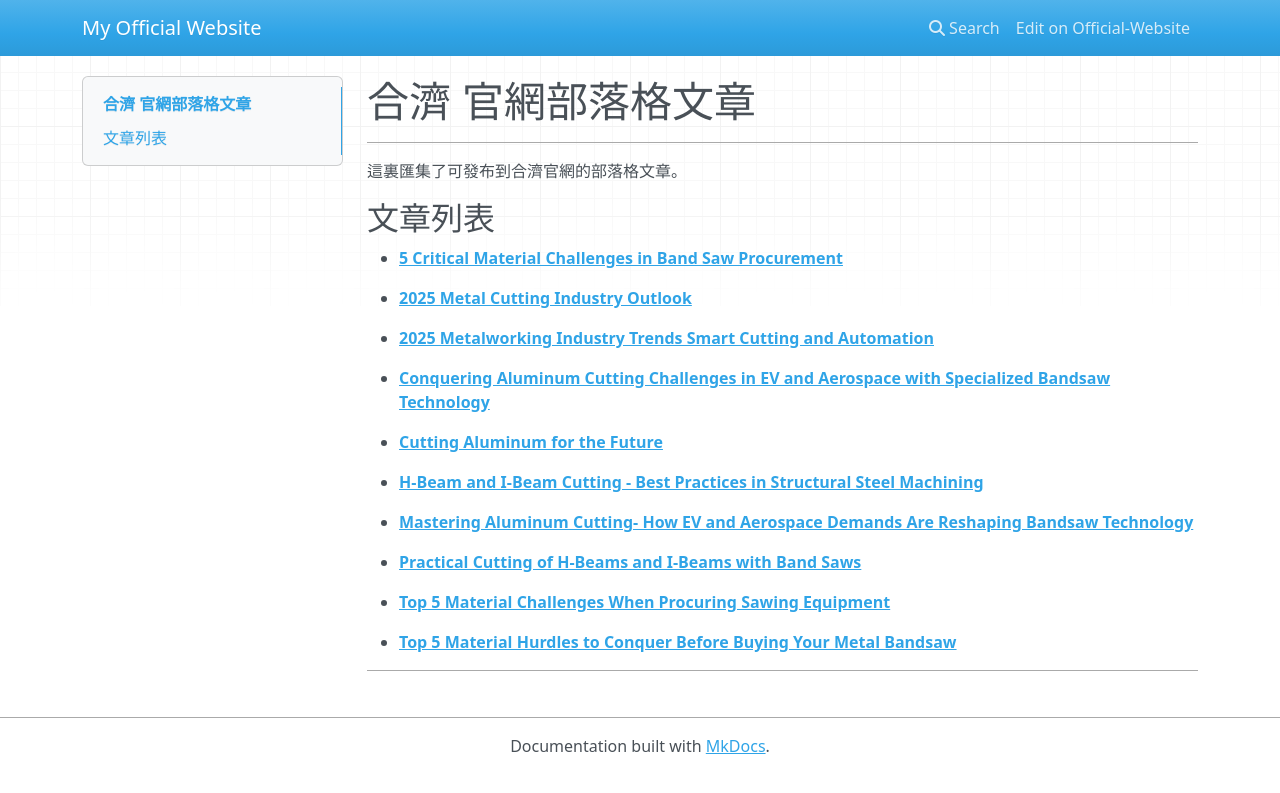
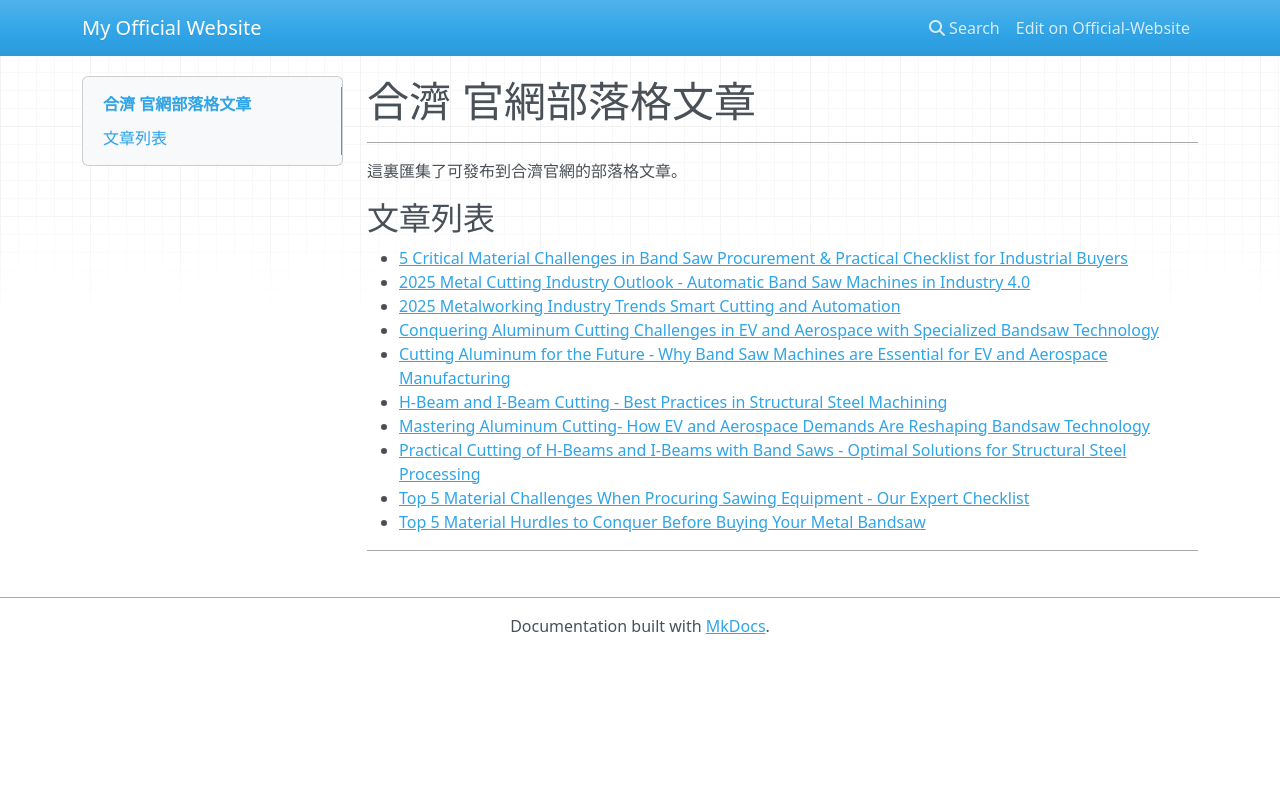
Before and after one commit to Comm-web/Official-Website, an MkDocs documentation site: the page built from docs/client/合濟/index.md, in a window 1280 px wide. Shown: the top 793 px of the page. Built offline with MkDocs 1.6.1, drawn with Linux system fonts in a browser that asks for light colours; nearby versions of some CDN libraries.

Commit message:
Fix Markdown link syntax in client index pages

```diff
--- a/docs/client/合濟/index.md
+++ b/docs/client/合濟/index.md
@@ -6,24 +6,15 @@
 
 ## 文章列表
 
-* **[5 Critical Material Challenges in Band Saw Procurement](5 Critical Material Challenges in Band Saw Procurement - A Practical Checklist for Industrial Buyers)**
-
-* **[2025 Metal Cutting Industry Outlook](2025 Metal Cutting Industry Outlook - Automatic Band Saw Machines in Industry 4.0)**
-
-* **[2025 Metalworking Industry Trends Smart Cutting and Automation](2025 Metalworking Industry Trends Smart Cutting and Automation)**
-
-* **[Conquering Aluminum Cutting Challenges in EV and Aerospace with Specialized Bandsaw Technology](Conquering Aluminum Cutting Challenges in EV and Aerospace with Specialized Bandsaw Technology)**
-
-* **[Cutting Aluminum for the Future](Cutting Aluminum for the Future - Why Band Saw Machines Are Essential for EV and Aerospace Manufacturing)**
-
-* **[H-Beam and I-Beam Cutting - Best Practices in Structural Steel Machining](H-Beam and I-Beam Cutting - Best Practices in Structural Steel Machining)**
-
-* **[Mastering Aluminum Cutting- How EV and Aerospace Demands Are Reshaping Bandsaw Technology](Mastering Aluminum Cutting- How EV and Aerospace Demands Are Reshaping Bandsaw Technology)**
-
-* **[Practical Cutting of H-Beams and I-Beams with Band Saws](Practical Cutting of H-Beams and I-Beams with Band Saws - Optimal Solutions for Structural Steel Processing)**
-
-* **[Top 5 Material Challenges When Procuring Sawing Equipment](Top 5 Material Challenges When Procuring Sawing Equipment- Our Expert Checklist)**
-
-* **[Top 5 Material Hurdles to Conquer Before Buying Your Metal Bandsaw](Top 5 Material Hurdles to Conquer Before Buying Your Metal Bandsaw)**
+* [5 Critical Material Challenges in Band Saw Procurement & Practical Checklist for Industrial Buyers](5 Critical Material Challenges in Band Saw Procurement - A Practical Checklist for Industrial Buyers)
+* [2025 Metal Cutting Industry Outlook - Automatic Band Saw Machines in Industry 4.0](2025 Metal Cutting Industry Outlook - Automatic Band Saw Machines in Industry 4.0)
+* [2025 Metalworking Industry Trends Smart Cutting and Automation](2025 Metalworking Industry Trends Smart Cutting and Automation)
+* [Conquering Aluminum Cutting Challenges in EV and Aerospace with Specialized Bandsaw Technology](Conquering Aluminum Cutting Challenges in EV and Aerospace with Specialized Bandsaw Technology)
+* [Cutting Aluminum for the Future - Why Band Saw Machines are Essential for EV and Aerospace Manufacturing](Cutting Aluminum for the Future - Why Band Saw Machines are Essential for EV and Aerospace Manufacturing)
+* [H-Beam and I-Beam Cutting - Best Practices in Structural Steel Machining](H-Beam and I-Beam Cutting - Best Practices in Structural Steel Machining)
+* [Mastering Aluminum Cutting- How EV and Aerospace Demands Are Reshaping Bandsaw Technology](Mastering Aluminum Cutting- How EV and Aerospace Demands Are Reshaping Bandsaw Technology)
+* [Practical Cutting of H-Beams and I-Beams with Band Saws - Optimal Solutions for Structural Steel Processing](Practical Cutting of H-Beams and I-Beams with Band Saws - Optimal Solutions for Structural Steel Processing)
+* [Top 5 Material Challenges When Procuring Sawing Equipment - Our Expert Checklist](Top 5 Material Challenges When Procuring Sawing Equipment - Our Expert Checklist)
+* [Top 5 Material Hurdles to Conquer Before Buying Your Metal Bandsaw](Top 5 Material Hurdles to Conquer Before Buying Your Metal Bandsaw)
 
 ---
```
